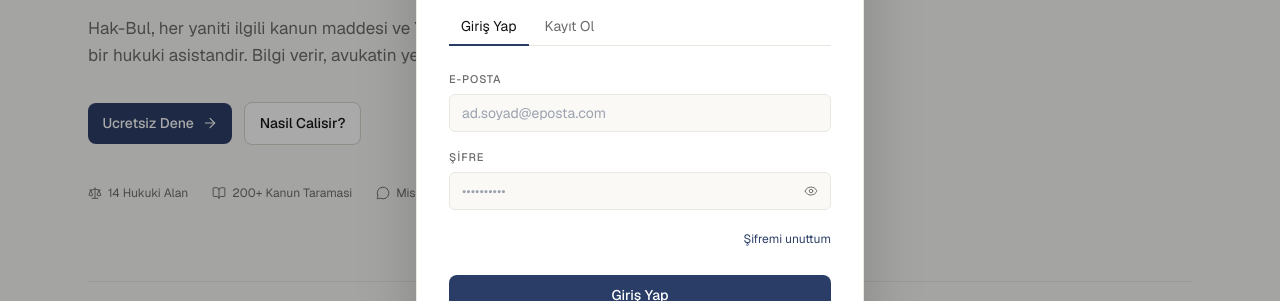
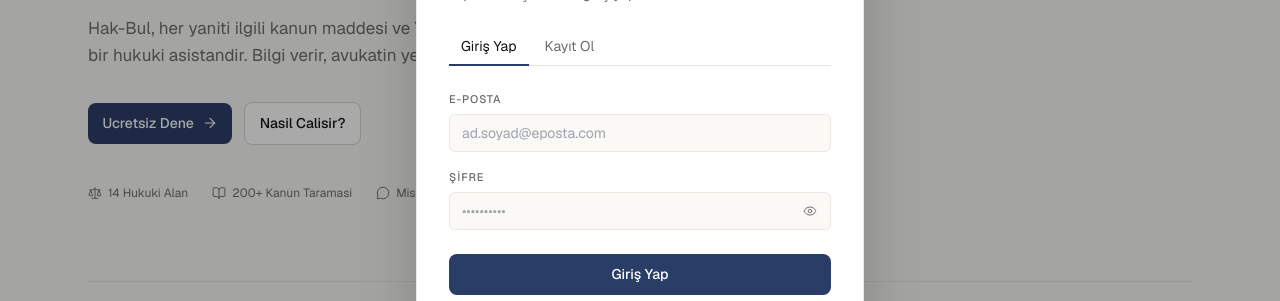
Before and after one commit to ErdemSusam23/Hak-Bul, a React (Vite) app in the folder frontend/: page / in a window 1280 px wide. Both pictures are taken after a click on the button "Giriş Yap". Shown: the part 281-582 px from the top of the page. Built offline with nearby package versions, Linux system fonts and the light colour scheme; no server answers.

Commit message:
Fix login password control layout

```diff
--- a/frontend/src/App.jsx
+++ b/frontend/src/App.jsx
@@ -238,16 +238,21 @@
 
           <label className="flex flex-col gap-1.5">
             <span className="label">Şifre</span>
-            <div className="flex items-center border border-line rounded-md bg-surface-muted focus-within:bg-surface focus-within:border-line-strong">
+            <div className="relative rounded-md border border-line bg-surface-muted focus-within:bg-surface focus-within:border-line-strong">
               <input
                 type={showPw ? 'text' : 'password'}
                 placeholder="••••••••••"
                 value={password}
                 onChange={(event) => setPassword(event.target.value)}
                 onKeyDown={(event) => event.key === 'Enter' && handleSubmit()}
-                className="flex-1 bg-transparent px-3 py-2 text-sm"
+                className="w-full bg-transparent px-3 py-2 pr-10 text-sm outline-none"
               />
-              <button onClick={() => setShowPw((value) => !value)} type="button" className="pr-3 text-ink-muted">
+              <button
+                onClick={() => setShowPw((value) => !value)}
+                type="button"
+                className="absolute inset-y-0 right-0 flex w-10 items-center justify-center text-ink-muted hover:text-ink"
+                aria-label={showPw ? 'Şifreyi gizle' : 'Şifreyi göster'}
+              >
                 <Icon name={showPw ? 'eye-off' : 'eye'} size={14} />
               </button>
             </div>
@@ -264,14 +269,6 @@
                 className="border border-line rounded-md bg-surface-muted px-3 py-2 text-sm focus:bg-surface focus:border-line-strong"
               />
             </label>
-          )}
-
-          {mode === 'login' && (
-            <div className="text-right">
-              <a className="text-xs hover:underline" style={{ color: 'var(--accent)' }} href="#">
-                Şifremi unuttum
-              </a>
-            </div>
           )}
         </div>
 
```
Also changed, not shown: 1 other file (tests, documents, lock files or other folders).
